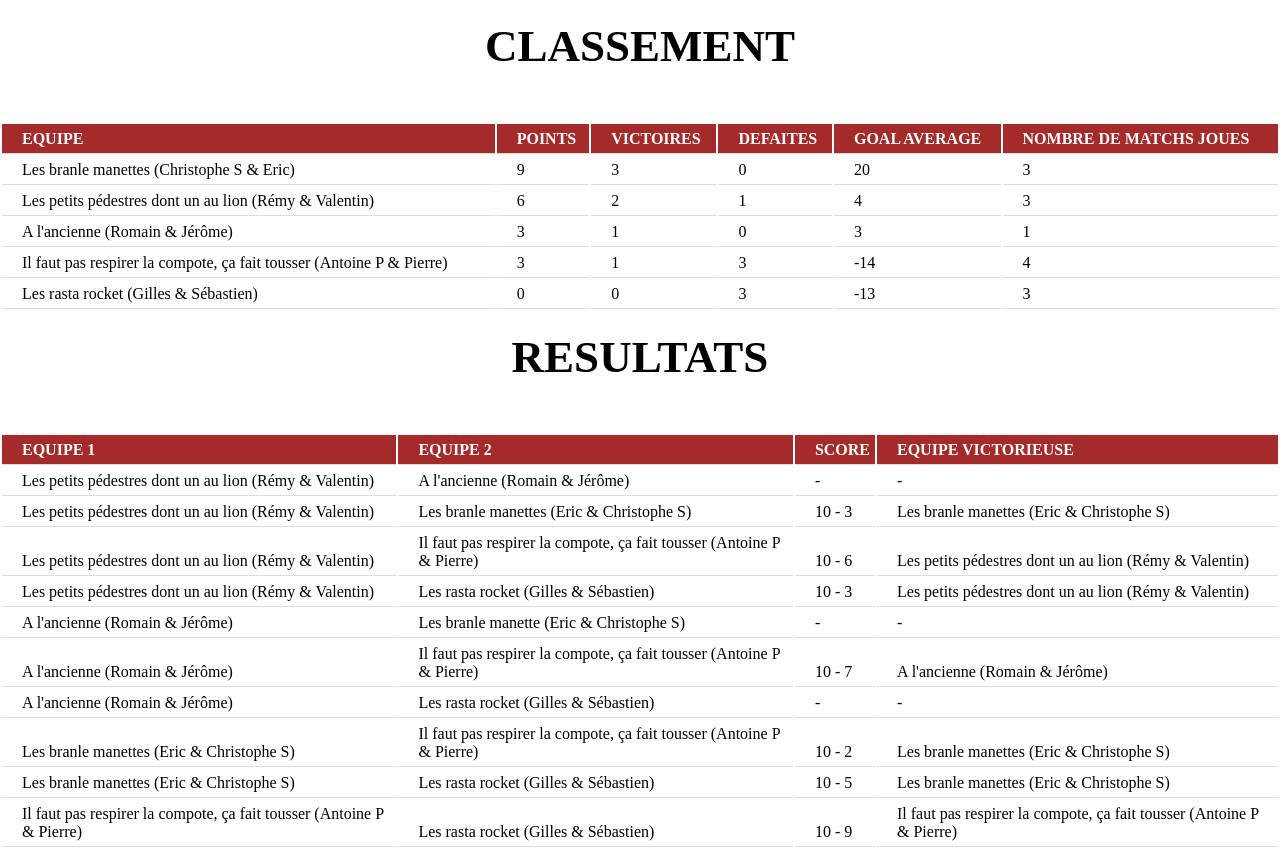
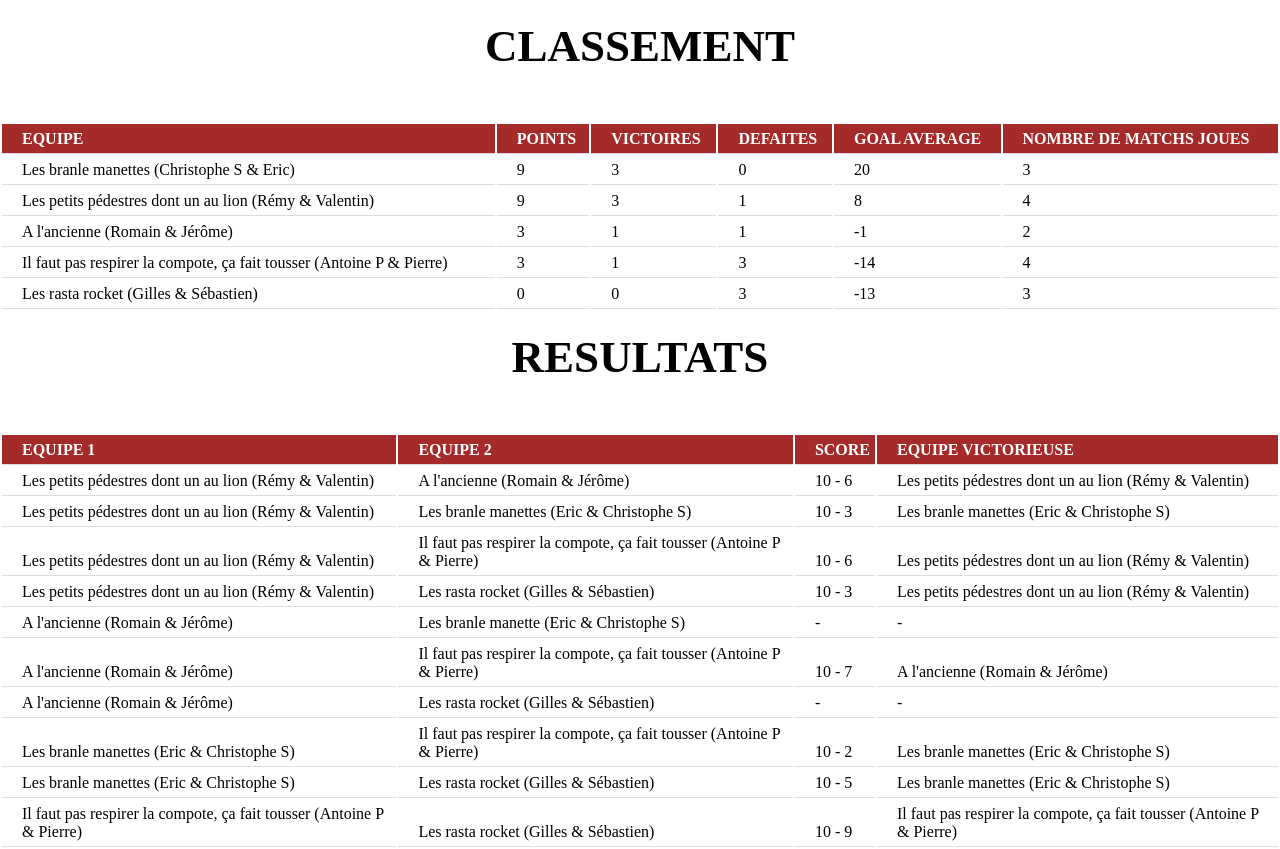
Before and after one commit to vadumont/babyfoot, a PHP site: page /poule_a.php in a window 1280 px wide. Shown: the part 190-1039 px from the top of the page. Run offline with PHP 8.4, Linux system fonts and the light colour scheme.

Commit message:
évolution score

```diff
--- a/poule_a.php
+++ b/poule_a.php
@@ -26,19 +26,19 @@
                     </tr>
                     <tr>
                         <td>Les petits pédestres dont un au lion (Rémy & Valentin)</td>
-                        <td>6</td>
-                        <td>2</td>
+                        <td>9</td>
+                        <td>3</td>
                         <td>1</td>
+                        <td>8</td>
                         <td>4</td>
-                        <td>3</td>
                     </tr>
                     <tr>
                         <td>A l'ancienne (Romain & Jérôme)</td>
                         <td>3</td>
                         <td>1</td>
-                        <td>0</td>
-                        <td>3</td>
                         <td>1</td>
+                        <td>-1</td>
+                        <td>2</td>
                     </tr>
                     <tr>
                         <td>Il faut pas respirer la compote, ça fait tousser (Antoine P & Pierre)</td>
@@ -75,8 +75,8 @@
                     <tr>
                         <td>Les petits pédestres dont un au lion (Rémy & Valentin)</td>
                         <td>A l'ancienne (Romain & Jérôme)</td>
-                        <td>-</td>
-                        <td>-</td>
+                        <td>10 - 6</td>
+                        <td>Les petits pédestres dont un au lion (Rémy & Valentin)</td>
                     </tr>
                     <tr>
                         <td>Les petits pédestres dont un au lion (Rémy & Valentin)</td>
```
